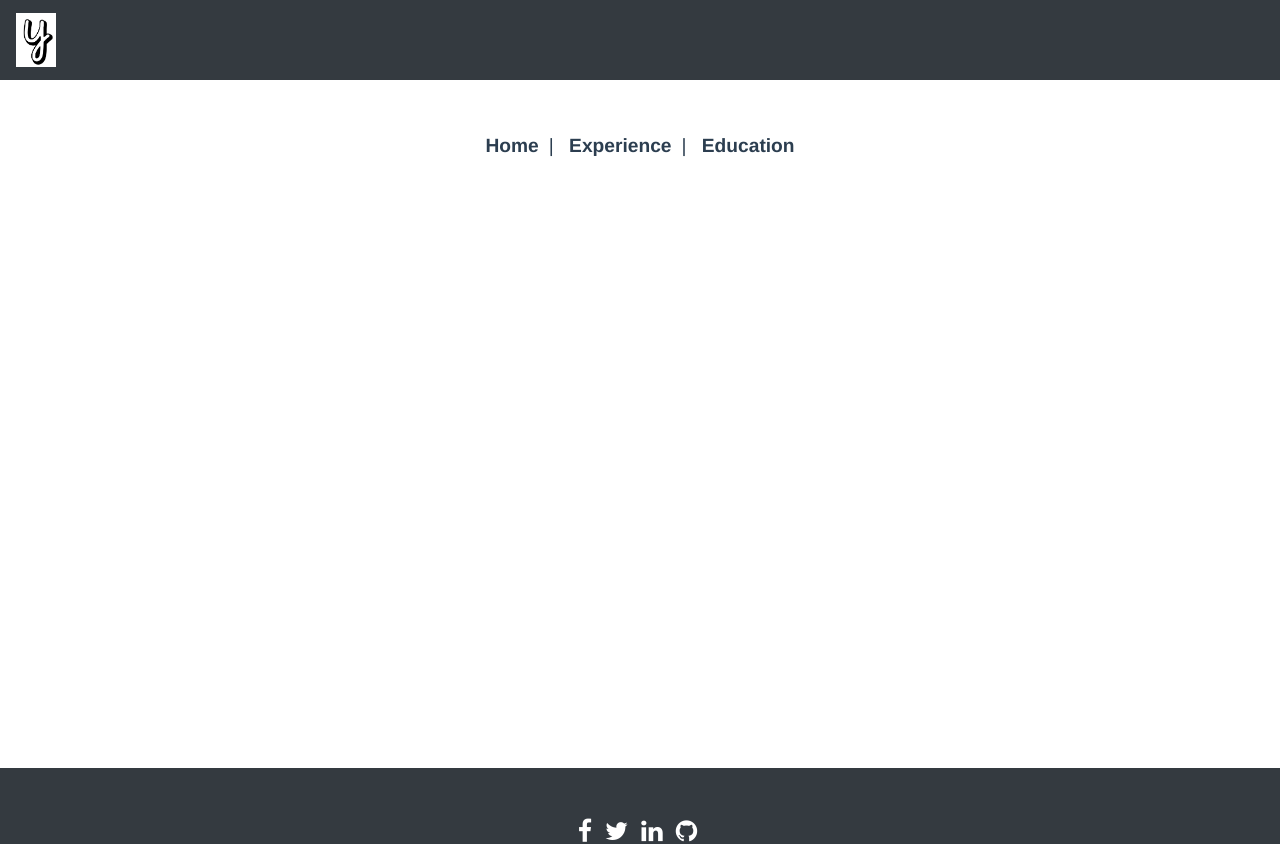
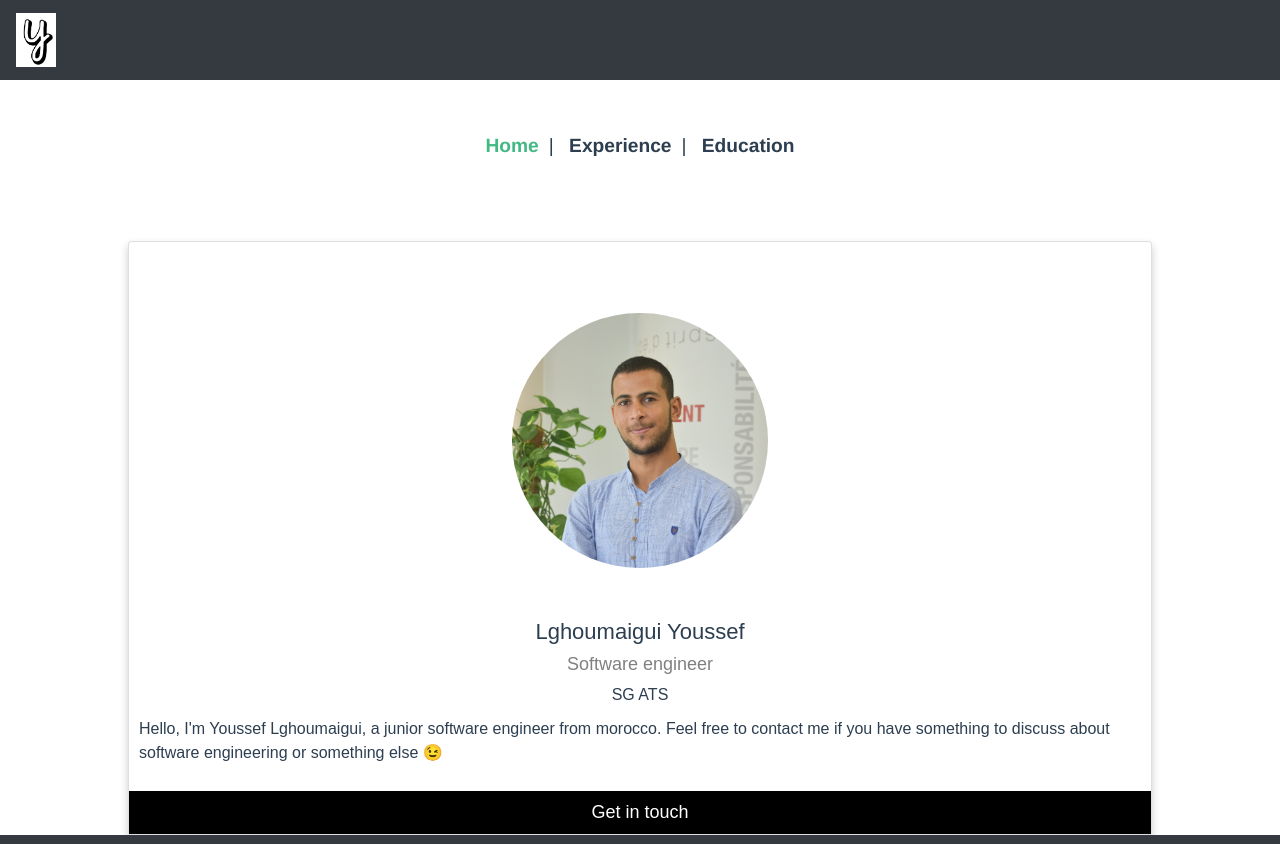
Before and after one commit to ysflghou/myPortfolio, a Vue app: page / in a window 1280 px wide. Shown: the top 844 px of the page. Built offline with nearby package versions, Linux system fonts and the light colour scheme.

Commit message:
Fix page refresh problem

```diff
--- a/src/App.vue
+++ b/src/App.vue
@@ -3,7 +3,7 @@
     <Header />
     <div id="content">
       <div id="nav" style="margin-top: 100px;">
-        <router-link to="/home">Home</router-link>|
+        <router-link to="/">Home</router-link>|
         <router-link to="/experiences">Experience</router-link>|
         <router-link to="/educations">Education</router-link>
       </div>
--- a/src/router/index.ts
+++ b/src/router/index.ts
@@ -6,7 +6,7 @@ Vue.use(VueRouter);
 
 const routes = [
   {
-    path: "/home",
+    path: "/",
     name: "home",
     component: Home
   },
@@ -21,16 +21,14 @@ const routes = [
     name: "educations",
     component: () =>
       import(/* webpackChunkName: "educations" */ "../views/Educations.vue")
-  } //,
-  // {
-  //   path: "*",
-  //   redirect: "/home"
-  // }
+  },
+  {
+    path: "*",
+    redirect: "/"
+  }
 ];
 
 const router = new VueRouter({
-  mode: "history",
-  base: "/myportfolio/",
   routes
 });
 
```
